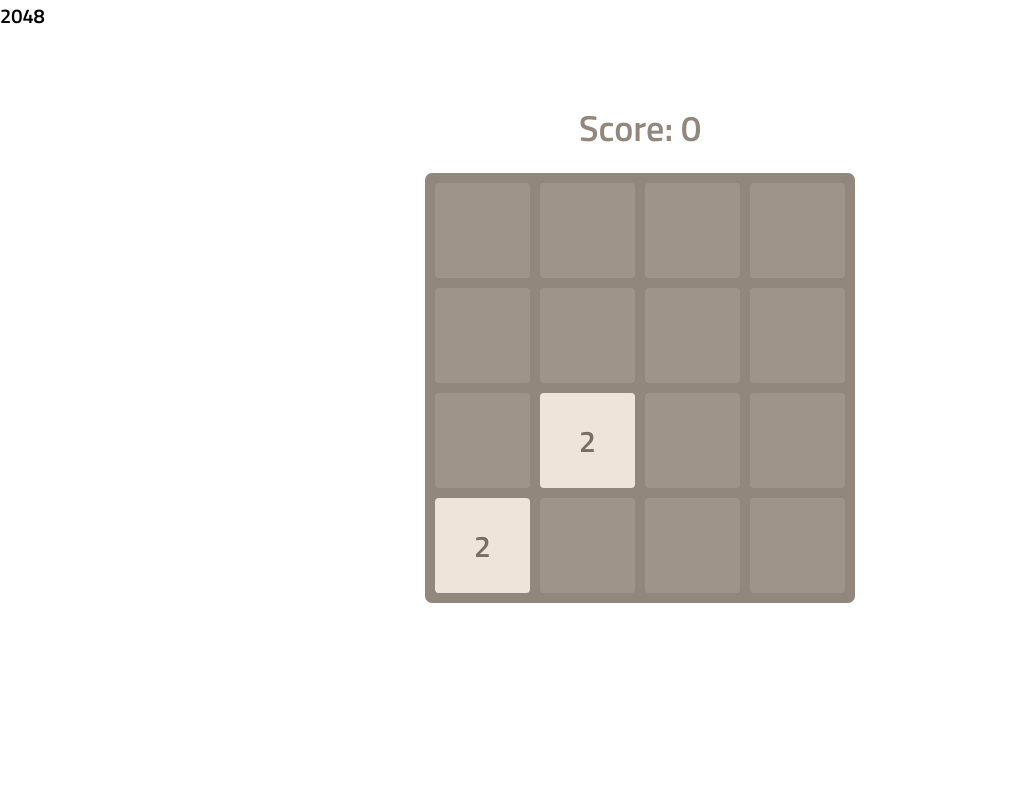
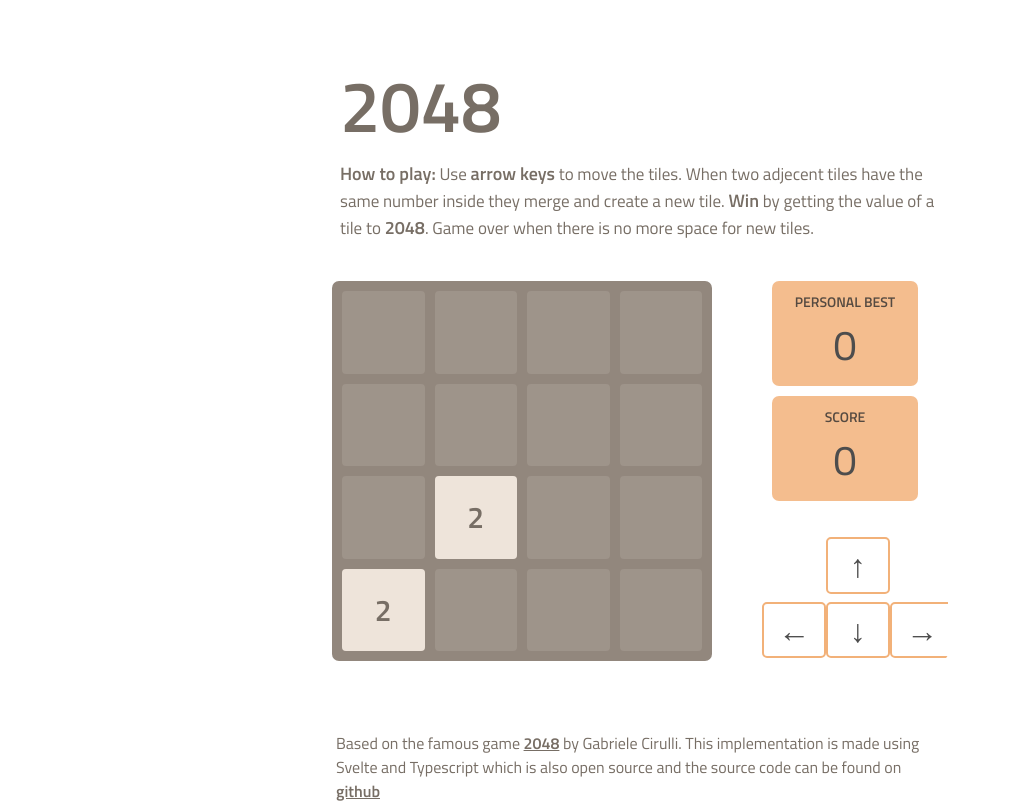
Before and after one commit to birzu/2048-svelte, a Svelte app: page / in a window 1280 px wide. Shown: the whole page, without its empty margins (0-1010 px from the left). Built offline with nearby package versions, Linux system fonts and the light colour scheme.

Commit message:
feat: update overall layout of game
Change of the overall layout of the game. Provides description of how to play game.

```diff
--- a/src/App.svelte
+++ b/src/App.svelte
@@ -1,5 +1,7 @@
 <script lang="ts">
   import Board from "$components/board/Board.svelte";
+  import GameScores from "./components/game/GameScores.svelte";
+  import Moves from "./components/UI/Moves.svelte";
 
   let title = "2048";
 </script>
@@ -19,7 +21,7 @@
   }
 
   body {
-    min-height: 100vh;
+    max-height: 100vh;
     max-width: 100vw;
     overflow-x: hidden;
     -webkit-font-smoothing: antialiased;
@@ -30,19 +32,94 @@
 
   .game {
     display: grid;
-    place-items: center;
+    width: 77vh;
+    margin: 0 auto;
+    grid-template-columns: 45vh 1fr;
+    gap: 5rem;
+  }
+
+  .game-controls {
+    display: flex;
+    flex-direction: column;
+    border-radius: 0.8rem;
+    overflow: hidden;
   }
 
   header {
-    min-height: 10rem;
+    width: 75vh;
+    margin: 5rem auto 4rem auto;
+    min-height: 14rem;
+    display: grid;
+    grid-template-columns: 1fr;
+    grid-template-rows: max-content 1fr;
+    justify-items: center;
+    align-items: center;
+
+    & .heading {
+      font-size: 7.2rem;
+      color: #776e65;
+      font-weight: 600;
+      justify-self: left;
+    }
+
+    & .description {
+      font-size: 1.7rem;
+      color: #776e65;
+
+      & strong {
+        font-size: 1.8rem;
+      }
+    }
+  }
+
+  .footer {
+    width: 76vh;
+    font-size: 1.6rem;
+    color: #776e65;
+    margin: 7rem auto 0 auto;
+
+    & a {
+      &:link,
+      &:visited {
+        font-weight: 600;
+        color: #776e65;
+      }
+    }
   }
 </style>
 
 <header>
-  <h1>{title}</h1>
+  <h1 class="heading">{title}</h1>
+  <p class="description">
+    <strong>How to play: </strong>
+    Use
+    <strong>arrow keys</strong>
+    to move the tiles. When two adjecent tiles have the same number inside they
+    merge and create a new tile.
+    <strong>Win</strong>
+    by getting the value of a tile to
+    <strong>2048</strong>. Game over when there is no more space for new tiles.
+  </p>
 </header>
 <main>
   <section class="game">
     <Board />
+    <aside class="game-controls">
+      <GameScores bestScore={0} currScore={0} />
+      <Moves currMove="LEFT" />
+    </aside>
   </section>
 </main>
+<footer class="footer">
+  Based on the famous game
+  <a
+    href="https://github.com/gabrielecirulli/2048"
+    rel="noopener"
+    target="_blank">2048</a>
+  by Gabriele Cirulli. This implementation is made using Svelte and Typescript
+  which is also open source and the source code can be found on
+  <a
+    href="https://github.com/birzu/2048-svelte"
+    rel="noopener"
+    target="_blank">github</a>
+</footer>
--- /dev/null
+++ b/src/components/UI/Moves.svelte
@@ -0,0 +1,64 @@
+<script lang="ts">
+  import type { TMoves } from "$src/types";
+
+  export let currMove: TMoves;
+
+  $: isLeft = currMove === "LEFT";
+  $: isRight = currMove === "RIGHT";
+  $: isUp = currMove === "UP";
+  $: isDown = currMove === "DOWN";
+</script>
+
+<style lang="scss">
+  .moves {
+    display: grid;
+    grid-template-columns: repeat(3, 1fr);
+    grid-template-rows: repeat(2, 1fr);
+    grid-row-gap: 0.8rem;
+    padding: 0 2rem;
+    justify-items: center;
+    align-items: center;
+    margin-top: auto;
+    margin-bottom: 0.3rem;
+    border-radius: 0.8rem;
+
+    &--up {
+      grid-row: 1/ 2;
+      grid-column: 1/ -1;
+    }
+
+    &--up,
+    &--down,
+    &--right,
+    &--left {
+      font-size: 3.2rem;
+      line-height: 1.2;
+      border: 2px solid #f2b179;
+      padding: 0.7rem;
+      width: 4.6rem;
+      border-radius: 0.5rem;
+      text-align: center;
+      color: #4d4d4d;
+    }
+  }
+
+  @keyframes flash {
+    0% {
+      background-color: transparent;
+    }
+    100% {
+      background-color: #f2b179;
+      color: #f9f6f2;
+    }
+  }
+  .move-active {
+    animation: flash 0.1s ease-out;
+  }
+</style>
+
+<div class="moves">
+  <div class="moves--up" class:move-active={isUp}>&#8593;</div>
+  <div class="moves--left" class:move-active={isLeft}>&#8592;</div>
+  <div class="moves--down" class:move-active={isDown}>&#8595;</div>
+  <div class="moves--right" class:move-active={isRight}>&#8594;</div>
+</div>
--- a/src/components/board/Board.svelte
+++ b/src/components/board/Board.svelte
@@ -73,8 +73,8 @@
   @import "src/styles/vars.scss";
 
   .board {
-    width: 41rem;
-    height: 41rem;
+    width: 45vh;
+    height: 45vh;
     display: grid;
     grid-template-columns: repeat(4, 1fr);
     grid-template-rows: repeat(4, 1fr);
@@ -110,9 +110,9 @@
   }
 </style>
 
-<article class="score">
+<!-- <article class="score">
   <h4>Score: {score}</h4>
-</article>
+</article> -->
 
 {#if gameState === 'RUNNING'}
   <article class="board">
--- /dev/null
+++ b/src/components/game/GameScores.svelte
@@ -0,0 +1,52 @@
+<script lang="ts">
+  export let bestScore: number;
+  export let currScore: number;
+</script>
+
+<style lang="scss">
+  .score-container {
+    color: #4d4d4d;
+    font-size: 1.6rem;
+    padding: 0rem 2rem;
+    border-bottom-left-radius: 0.8rem;
+    border-bottom-right-radius: 0.8rem;
+  }
+
+  .score {
+    background-color: rgba(#f2b179, 0.84);
+    margin: 0 1rem 1rem 1rem;
+    border-radius: 0.7rem;
+    padding: 1rem 1.5rem;
+    display: flex;
+    flex-direction: column;
+    align-items: center;
+
+    &:not(:first-child) {
+      margin: 1rem;
+    }
+
+    &__title {
+      font-size: 1.4rem;
+      text-transform: uppercase;
+      font-weight: 600;
+      color: #2e2e2e;
+      opacity: 0.8;
+    }
+
+    & span {
+      font-size: 4.2rem;
+      color: #4d4d4d;
+    }
+  }
+</style>
+
+<div class="score-container">
+  <div class="score score--best">
+    <p class="score__title">Personal best</p>
+    <span>{bestScore}</span>
+  </div>
+  <div class="score score--current">
+    <p class="score__title">Score</p>
+    <span>{currScore}</span>
+  </div>
+</div>
```
